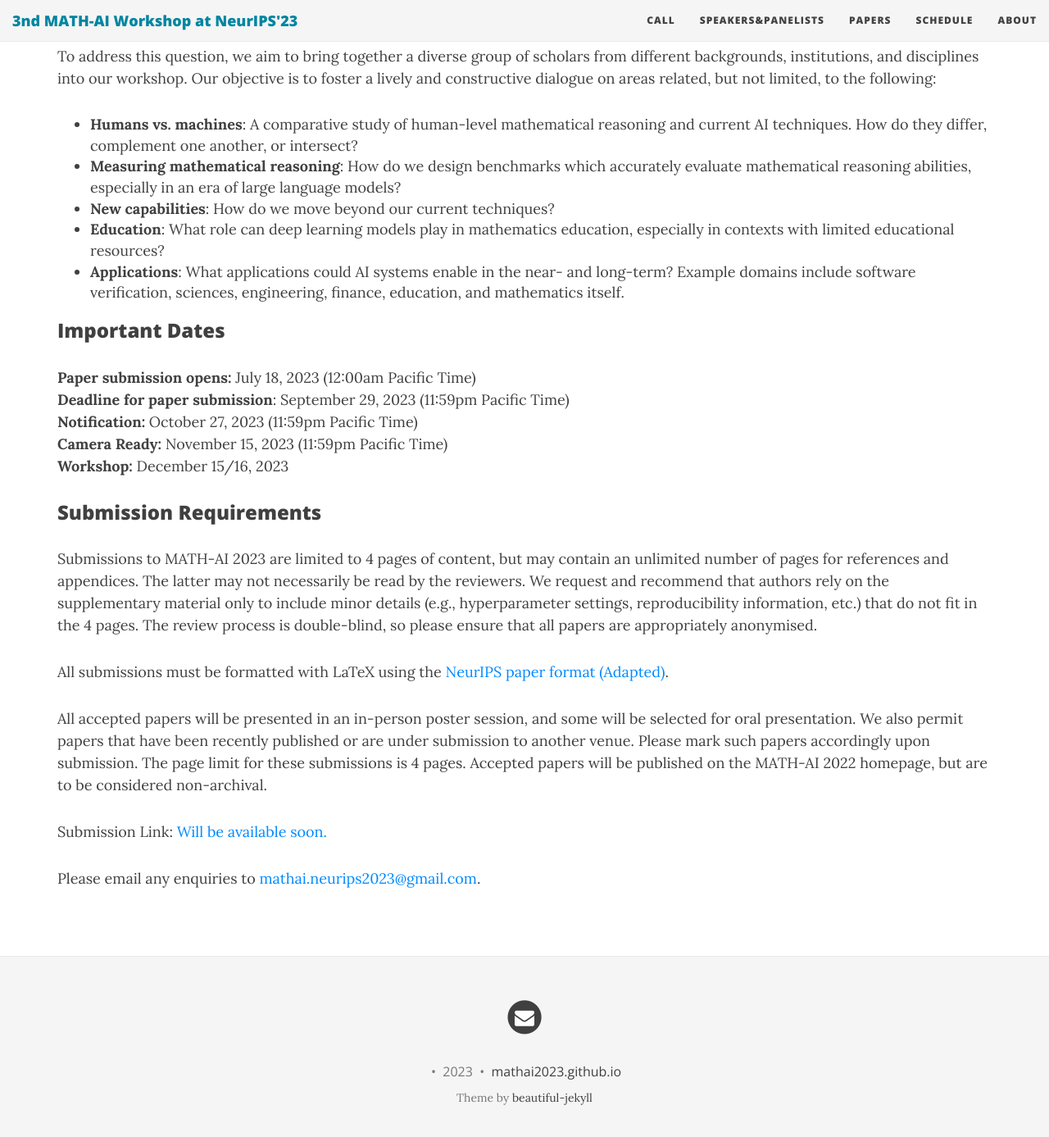
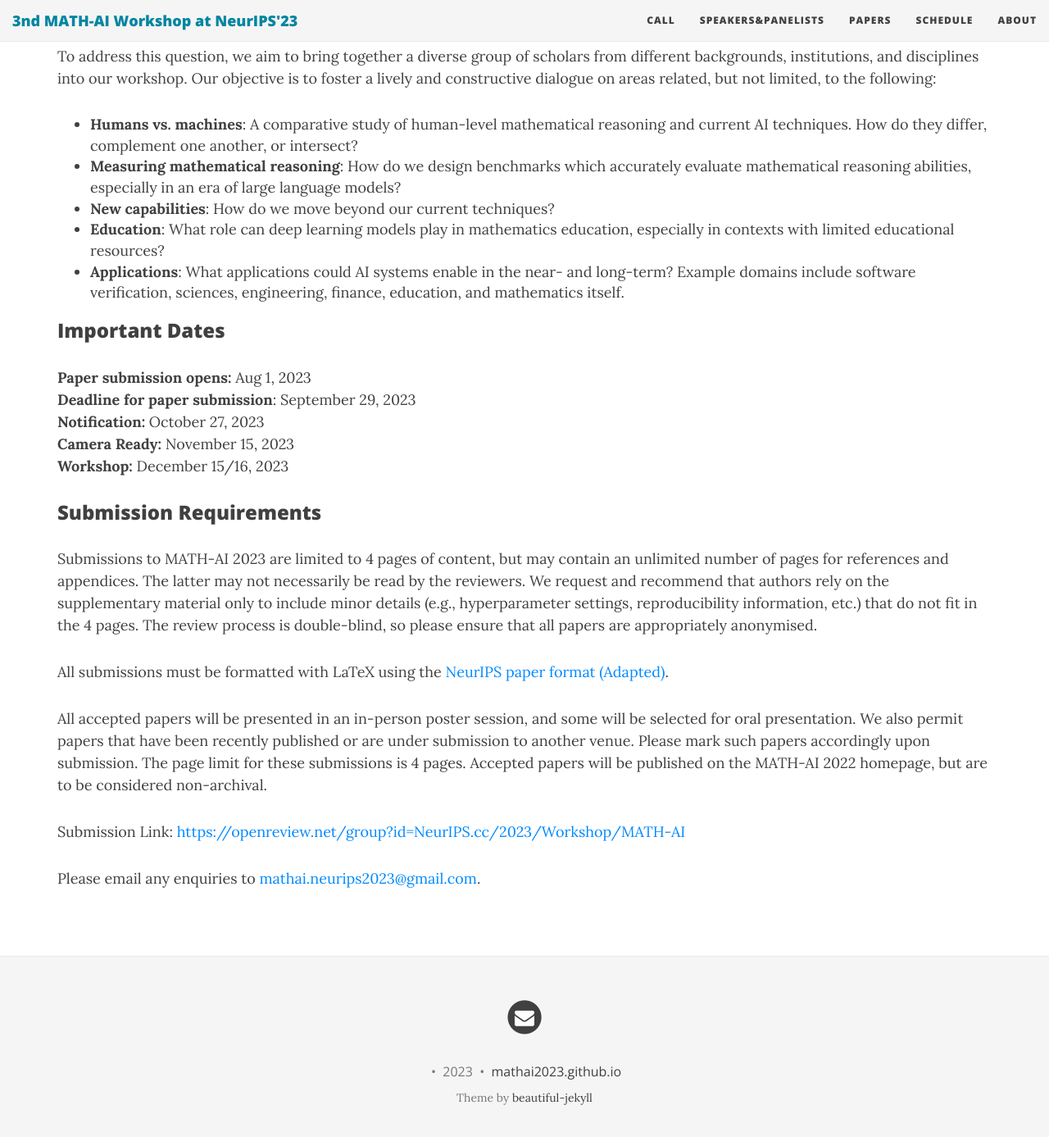
Before and after one commit to mathai2023/mathai2023.github.io, a Jekyll site: the page built from cfp.md, in a window 1280 px wide and 1400 px high, scrolled down 627 px. Shown: the top 1387 px of the window at 82% size. Built offline with Jekyll 4.4.1, drawn with Linux system fonts in a browser that asks for light colours; nearby versions of some CDN libraries.

Commit message:
Update cfp.md

```diff
--- a/cfp.md
+++ b/cfp.md
@@ -29,11 +29,11 @@ To address this question, we aim to bring together a diverse group of scholars f
 ### Important Dates
 
 <!--{% include dates.md %} <a href="{site.url}/2020/img/KR2ML2020_template.zip">NeurIPS paper format (adapted)</a>. -->
-**Paper submission opens:** July 18, 2023 (12:00am Pacific Time) <br>
+**Paper submission opens:** Aug 1, 2023 <br>
 <!-- **Deadline for paper submission: Oct 06, 2021 (11:59pm Pacific Time, one day after the ICLR 2022 submission deadline.)** <br> -->
-**Deadline for paper submission**: September 29, 2023 (11:59pm Pacific Time) <br>
-**Notification:** October 27, 2023 (11:59pm Pacific Time) <br>
-**Camera Ready:** November 15, 2023 (11:59pm Pacific Time) <br>
+**Deadline for paper submission**: September 29, 2023  <br>
+**Notification:** October 27, 2023 <br>
+**Camera Ready:** November 15, 2023 <br>
 **Workshop:** December 15/16, 2023
 
 ### Submission Requirements
@@ -44,6 +44,6 @@ All submissions must be formatted with LaTeX using the [NeurIPS paper format (Ad
 
 All accepted papers will be presented in an in-person poster session, and some will be selected for oral presentation. We also permit papers that have been recently published or are under submission to another venue. Please mark such papers accordingly upon submission. The page limit for these submissions is 4 pages. Accepted papers will be published on the MATH-AI 2022 homepage, but are to be considered non-archival.
 
-Submission Link: [Will be available soon.](https://mathai-2023.github.io/)
+Submission Link: [https://openreview.net/group?id=NeurIPS.cc/2023/Workshop/MATH-AI](https://openreview.net/group?id=NeurIPS.cc/2023/Workshop/MATH-AI)
 
 Please email any enquiries to [mathai.neurips2023@gmail.com](mailto:mathai.neurips2023@gmail.com).
```
